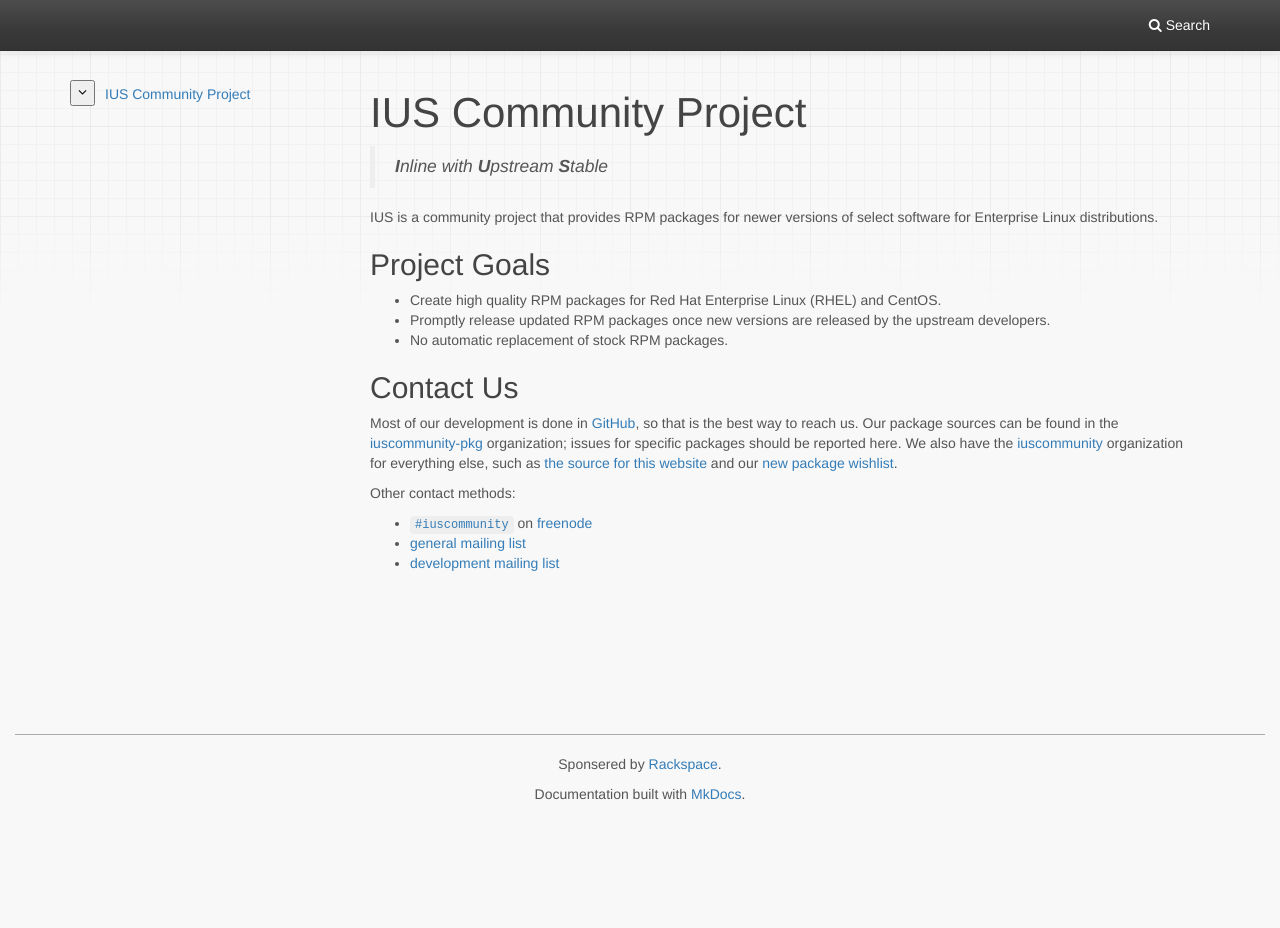
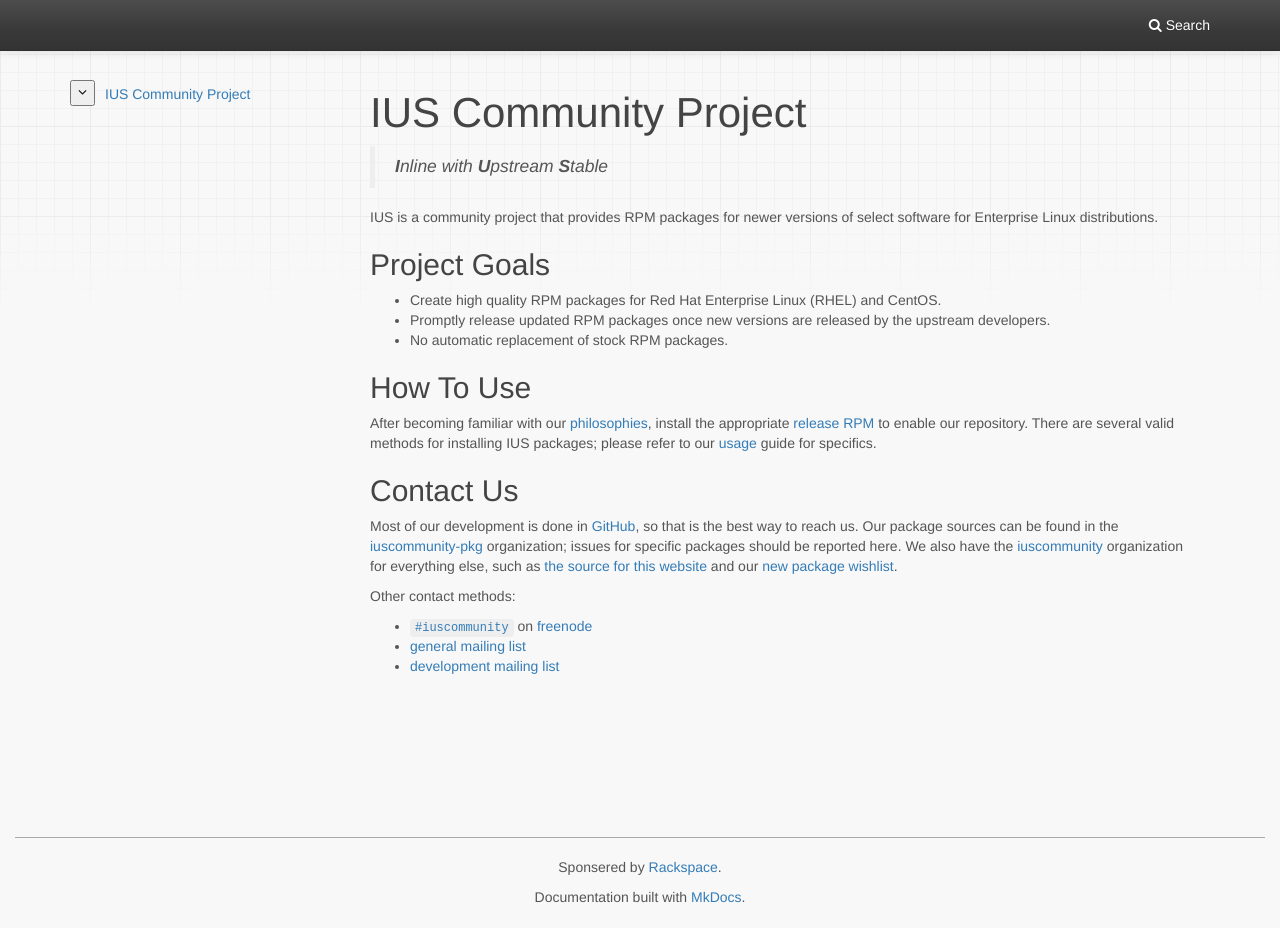
Before and after one commit to iusrepo/ius.io, an MkDocs documentation site: the page built from docs/index.md, in a window 1280 px wide and 928 px high. Built offline with MkDocs 1.6.1, drawn with Linux system fonts in a browser that asks for light colours; nearby versions of some CDN libraries; library files that are not in the unit come from our copies; comment, search, counter and statistics services are not loaded; old or Windows-style settings are respelled for this version of MkDocs.

Commit message:
add 'how to' paragraph

```diff
--- a/docs/index.md
+++ b/docs/index.md
@@ -13,6 +13,12 @@ select software for Enterprise Linux distributions.
   upstream developers.
 * No automatic replacement of stock RPM packages.
 
+## How To Use
+
+After becoming familiar with our [philosophies][1], install the appropriate
+[release RPM][2] to enable our repository.  There are several valid methods for
+installing IUS packages; please refer to our [usage][3] guide for specifics.
+
 ## Contact Us
 
 Most of our development is done in [GitHub][2], so that is the best way to
@@ -27,6 +33,9 @@ Other contact methods:
 * [general mailing list][8]
 * [development mailing list][9]
 
+[1]: Philosophy.md
+[2]: GettingStarted.md
+[3]: Usage.md
 [2]: https://github.com
 [3]: https://github.com/iuscommunity-pkg
 [4]: https://github.com/iuscommunity
```
